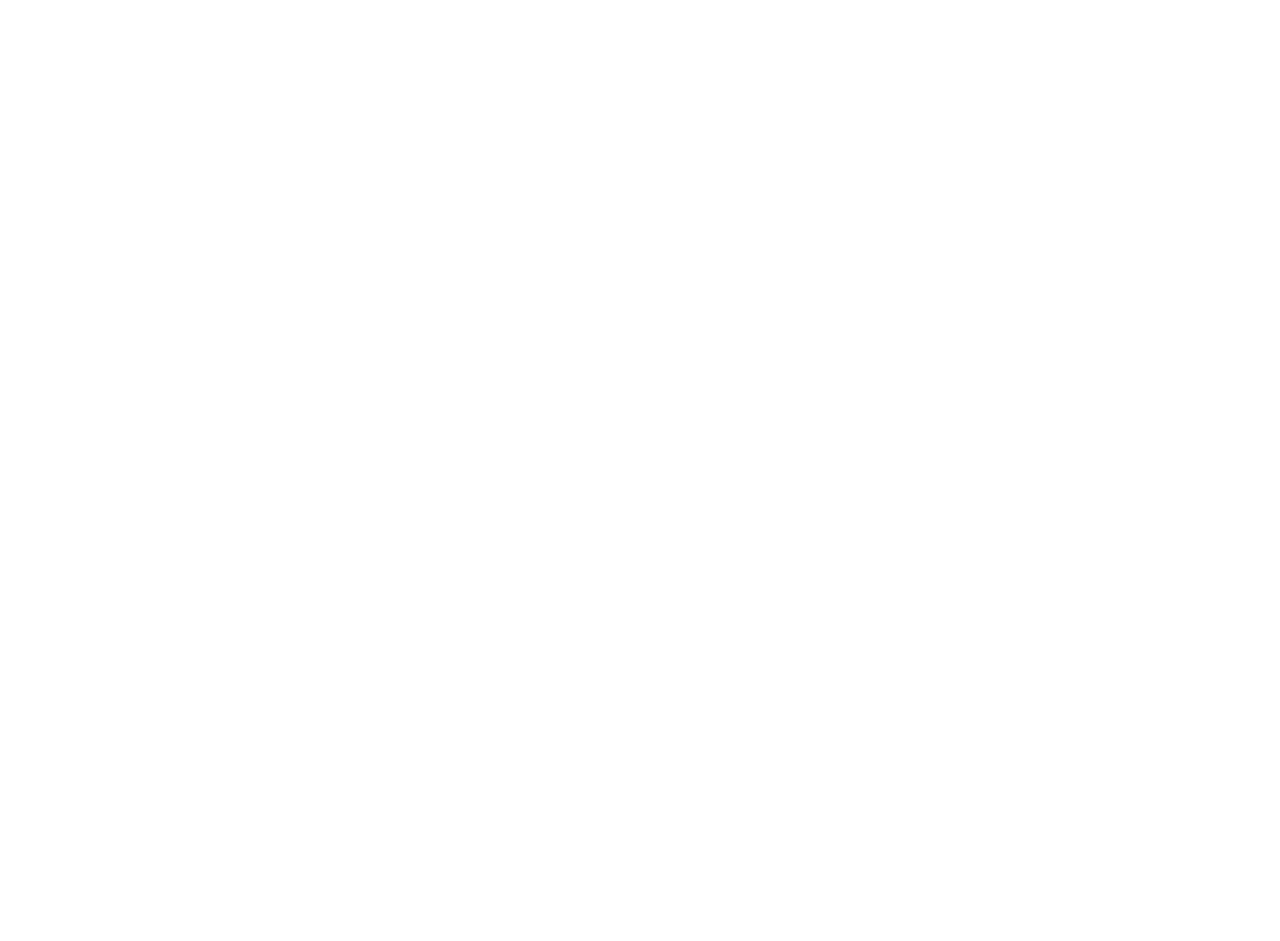
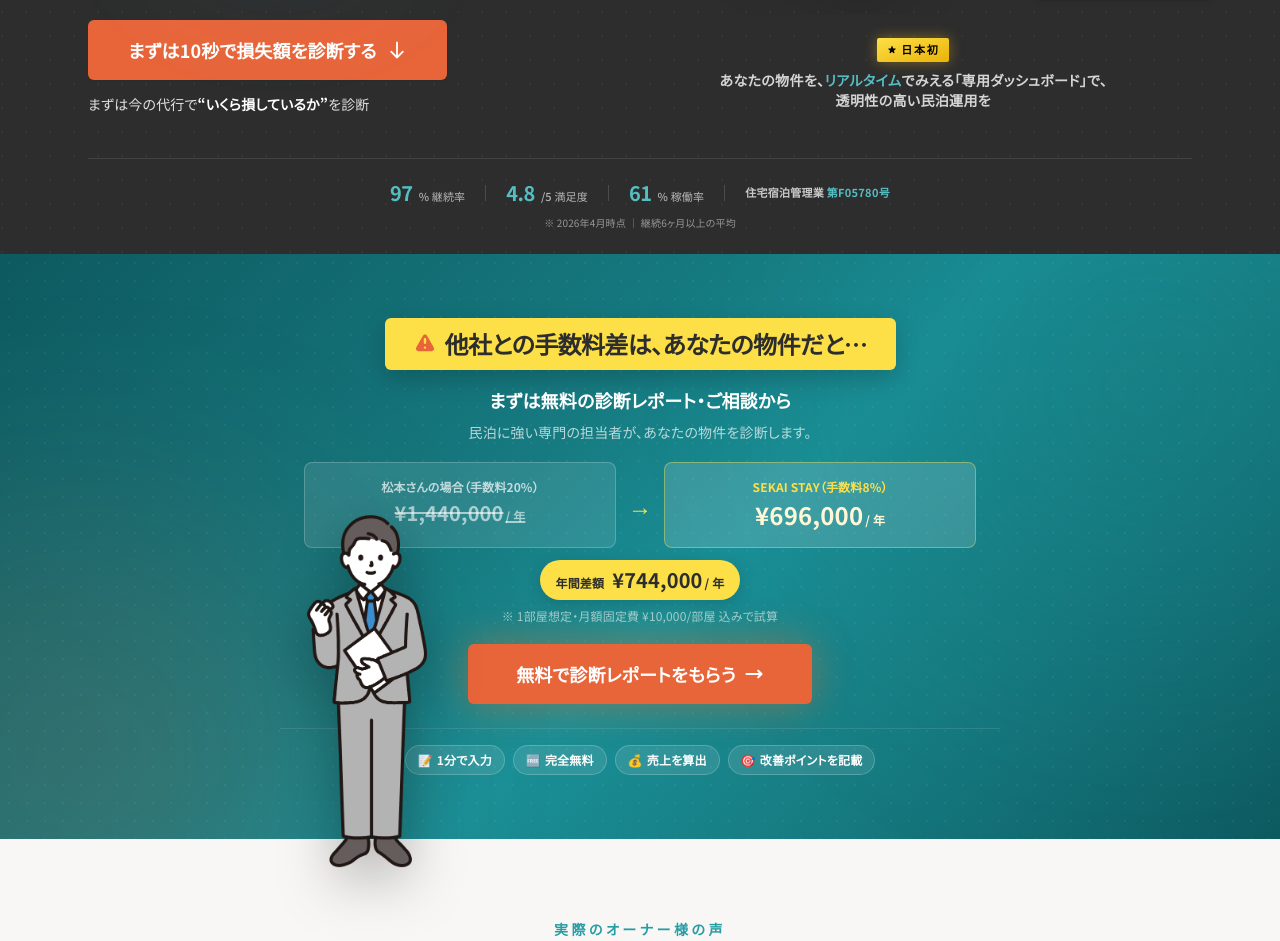
Before and after one commit to kjrmyjn/sekaistay.com, a Next.js app: page /switch-lite in a window 1280 px wide. Before the commit this address had no page. Shown: the part 591-1532 px from the top of the page. Before the commit the page ends 800 px from the top, so only its background shows below. Built offline with nearby package versions, Linux system fonts and the light colour scheme.

Commit message:
Revert "feat(switch): フォームを lite (連絡先先取り型) に統一"
This reverts commit 772b4d62a217cbfdf56bb638beba2e54beaafdd7.

```diff
--- /dev/null
+++ b/app/switch-lite/layout.tsx
@@ -0,0 +1,38 @@
+import type { Metadata, Viewport } from 'next'
+
+const TITLE = 'SEKAI STAY | 30秒で完了・民泊運用代行のご相談'
+const DESCRIPTION =
+  '物件情報の入力は不要。お名前・メール・電話番号だけで、24時間以内に担当者からご連絡。手数料8%の民泊運用代行 SEKAI STAY。'
+const URL = 'https://sekaistay.com/switch-lite'
+
+export const metadata: Metadata = {
+  title: TITLE,
+  description: DESCRIPTION,
+  alternates: { canonical: URL },
+  openGraph: {
+    title: TITLE,
+    description:
+      '物件情報の入力は不要。連絡先だけで24時間以内に担当者からご連絡します。',
+    url: URL,
+    type: 'website',
+    locale: 'ja_JP',
+    siteName: 'SEKAI STAY',
+  },
+  twitter: {
+    card: 'summary_large_image',
+    title: TITLE,
+    description:
+      '物件情報の入力は不要。連絡先だけで24時間以内に担当者からご連絡します。',
+  },
+  robots: { index: true, follow: true },
+}
+
+export const viewport: Viewport = {
+  width: 'device-width',
+  initialScale: 1,
+  maximumScale: 5,
+}
+
+export default function SwitchLiteLayout({ children }: { children: React.ReactNode }) {
+  return <>{children}</>
+}
--- /dev/null
+++ b/app/switch-lite/page.tsx
@@ -0,0 +1,63 @@
+"use client";
+
+/* ─────────────────────────────────────────────────────────────
+ * /switch-lite — パターンB（軽量入口）
+ *
+ * /switch と同じ売り込み構成だが、§13 の申請フォームを
+ * 「連絡先のみ + 任意続行」の lite 版に差し替える。
+ * 物件URL/売上等の入力負荷を初期段階から外すことで離脱を抑える。
+ * ───────────────────────────────────────────────────────────── */
+
+import LpFooter from "@/components/switch/_shared/LpFooter";
+import LpCompanyInfo from "@/components/switch/_shared/LpCompanyInfo";
+import SwitchHeader from "@/components/switch/SwitchHeader";
+import SwitchHero from "@/components/switch/SwitchHero";
+import SwitchTestimonials from "@/components/switch/SwitchTestimonials";
+import SwitchReportFormEmbed from "@/components/switch/SwitchReportFormEmbed";
+import SwitchPrimaryCTA from "@/components/switch/SwitchPrimaryCTA";
+import SwitchStickyCTA from "@/components/switch/SwitchStickyCTA";
+
+export default function SwitchLitePage() {
+  return (
+    <>
+      <SwitchHeader />
+      <main>
+        {/* §1 Hero（既存の SwitchHero を流用） */}
+        <SwitchHero />
+
+        {/* §2 数字差訴求 — 年間差額カード */}
+        <SwitchPrimaryCTA
+          title="他社との手数料差は、あなたの物件だと…"
+          compareStat={{
+            leftLabel: "松本さんの場合（手数料20%）",
+            leftValue: 1440000,
+            leftSuffix: "/ 年",
+            rightLabel: "SEKAI STAY（手数料8%）",
+            rightValue: 696000,
+            rightSuffix: "/ 年",
+            diffLabel: "年間差額",
+            diffValue: 744000,
+            diffSuffix: "/ 年",
+            note: "※ 1部屋想定・月額固定費 ¥10,000/部屋 込みで試算",
+          }}
+        />
+
+        {/* §3 オーナー様の声（既存・短い） */}
+        <SwitchTestimonials />
+
+        {/* §4 軽量フォーム — 連絡先のみ必須・物件情報は任意続行 */}
+        <SwitchReportFormEmbed
+          variant="lite"
+          heading="まずはご相談だけでもどうぞ"
+          leadCopy="お名前・メール・電話の30秒入力で、24時間以内に担当者からご連絡"
+          subCopy="物件情報の入力は不要。お話を伺ってから、必要に応じてレポートをお作りします。無理な勧誘は致しません。"
+        />
+
+        {/* §5 会社概要 */}
+        <LpCompanyInfo />
+      </main>
+      <LpFooter />
+      <SwitchStickyCTA />
+    </>
+  );
+}
--- a/app/switch/page.tsx
+++ b/app/switch/page.tsx
@@ -94,15 +94,8 @@ export default function SwitchPage() {
         {/* §11 FAQ */}
         <SwitchFAQ />
 
-        {/* §13 お問い合わせフォーム（連絡先先取り型 lite に統一）
-            japanvillas /report-request-lite を iframe 埋め込み。
-            物件URL/売上等の詳細入力は送信後の任意続行で取得する。 */}
-        <SwitchReportFormEmbed
-          variant="lite"
-          heading="まずはご相談だけでもどうぞ"
-          leadCopy="お名前・メール・電話の30秒入力で、24時間以内に担当者からご連絡"
-          subCopy="物件情報の入力は不要。お話を伺ってから、必要に応じてレポートをお作りします。無理な勧誘は致しません。"
-        />
+        {/* §13 無料診断フォーム（japanvillas のレポート申請フォームを iframe 埋め込み） */}
+        <SwitchReportFormEmbed />
 
         {/* §14 会社概要 */}
         <LpCompanyInfo />
```
Also changed, not shown: vercel.json.
